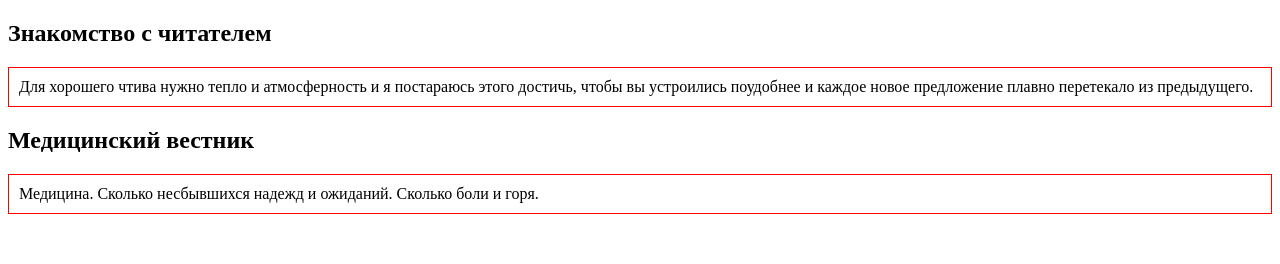
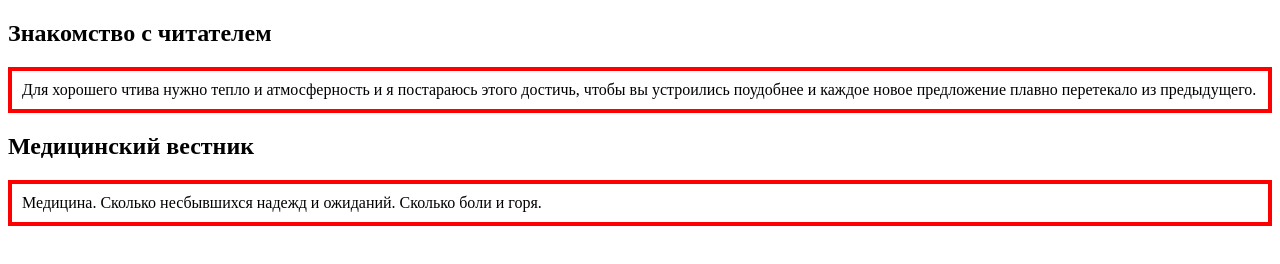
Before and after one commit to alpfa666/blog, a plain HTML site: page index.html in a window 1280 px wide. Drawn offline with Linux system fonts and the light colour scheme.

Commit message:
Update px to 4

```diff
--- a/index.html
+++ b/index.html
@@ -7,7 +7,7 @@
 		</title>
 		<style>
    			p {
-    			border: 1px solid red;
+    			border: 4px solid red;
     			padding: 10px;
    			}
   		</style>
```
